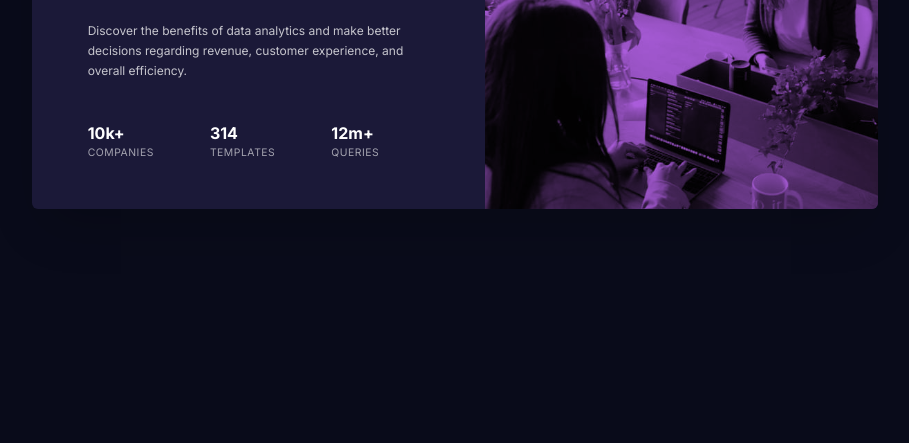
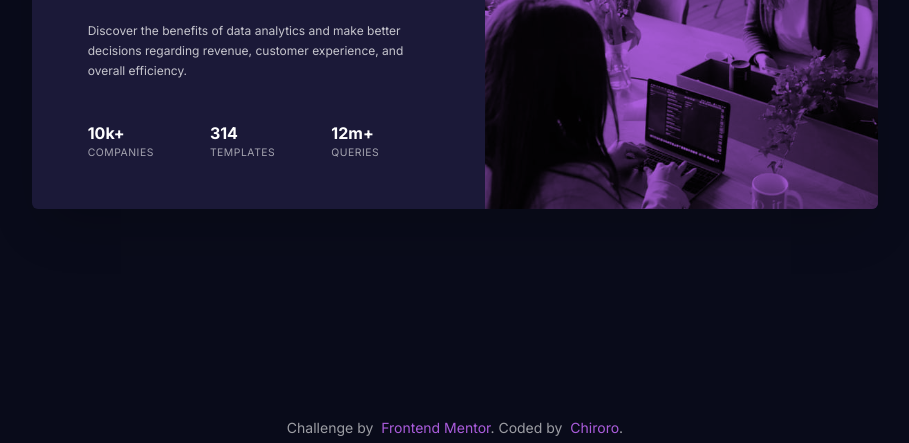
Before and after one commit to chiroro-jr/stats-preview-component, a website built with Vite: page index.html in a window 1280 px wide. Shown: the part 357-800 px from the top of the page, without its empty margins (185-1094 px from the left). Built offline with nearby package versions, Linux system fonts and the light colour scheme.

Commit message:
Add attribution

```diff
--- a/index.html
+++ b/index.html
@@ -27,7 +27,7 @@
     </head>
     <title>Frontend Mentor | Stats preview card component</title>
     <body class="bg-blue-1">
-        <div class="grid h-screen place-content-center">
+        <div class="grid h-screen place-content-center relative">
             <div
                 class="bg-blue-2 shadow-2xl shadow-[black]/20 w-11/12 sm:w-4/6 md:w-full max-w-4xl mx-auto rounded-md overflow-hidden flex flex-col gap-6 md:flex-row md:gap-14"
             >
@@ -83,15 +83,22 @@
                     </div>
                 </div>
             </div>
+            <div
+                class="absolute text-gray-2 bottom-[5px] w-full text-center text-xs sm:text-sm"
+            >
+                Challenge by&nbsp;
+                <a
+                    href="https://www.frontendmentor.io?ref=challenge"
+                    target="_blank"
+                    class="text-violet"
+                    >Frontend Mentor</a
+                >. Coded by&nbsp;
+                <a
+                    href="https://www.frontendmentor.io/profile/chiroro-jr"
+                    class="text-violet"
+                    >Chiroro</a
+                >.
+            </div>
         </div>
-        <!--
-        <div class="attribution">
-            Challenge by
-            <a
-                href="https://www.frontendmentor.io?ref=challenge"
-                target="_blank"
-                >Frontend Mentor</a
-            >. Coded by <a href="#">Your Name Here</a>.
-        </div> -->
     </body>
 </html>
```
